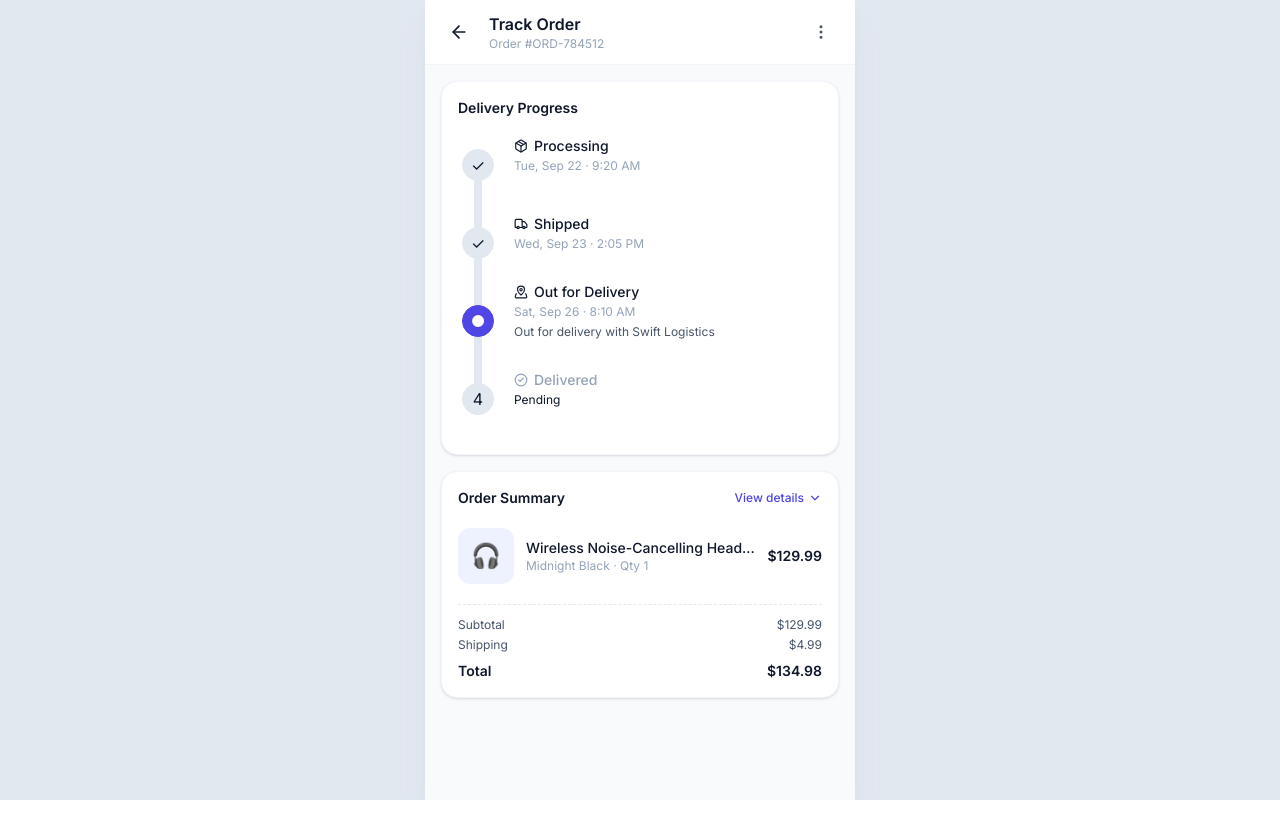
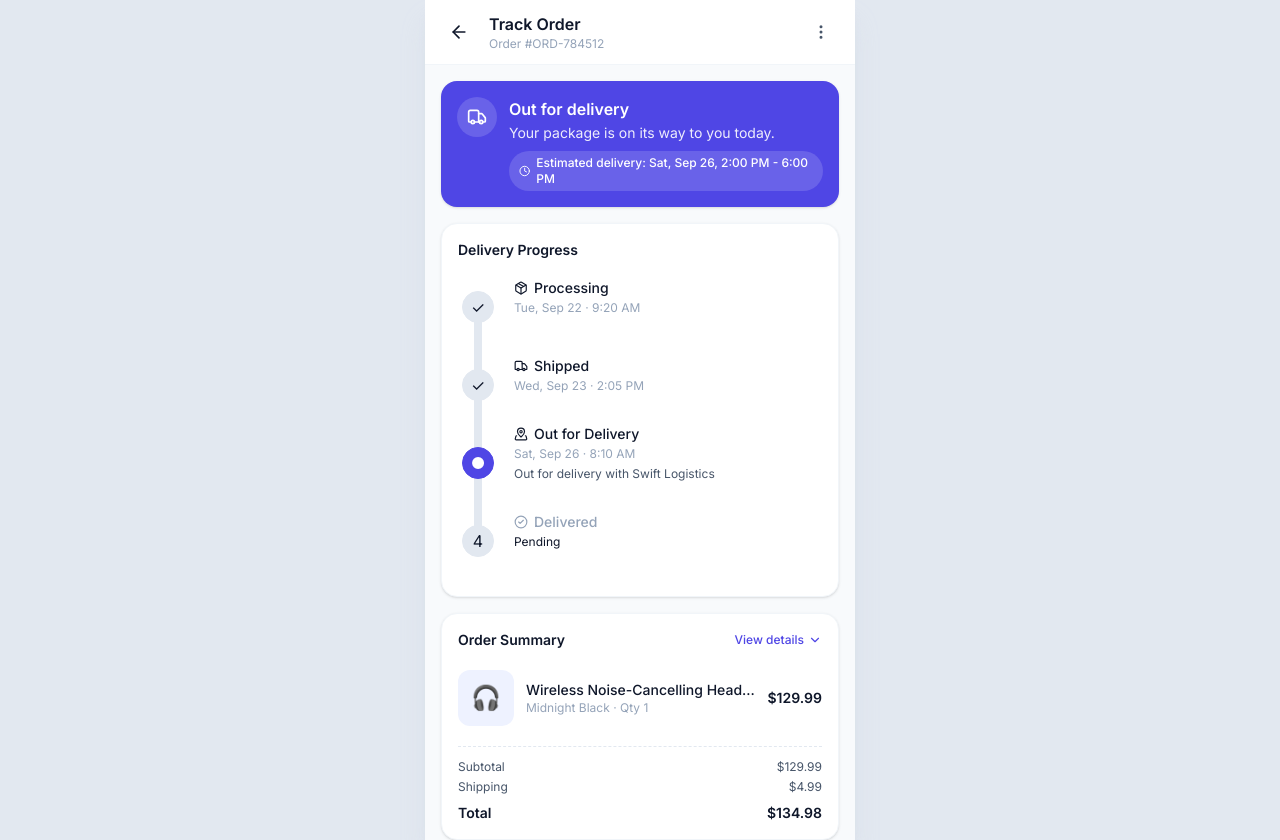
Before and after one commit to fozayelibnayaz/order-tracking-screen, a React (Vite) app: page / in a window 1280 px wide. Before the commit the page ends 800 px from the top, so only its background shows below. Built offline with nearby package versions, Linux system fonts and the light colour scheme.

Commit message:
add status banner with logic for delayed, delivered, and pending states

```diff
--- a/src/App.jsx
+++ b/src/App.jsx
@@ -1,19 +1,27 @@
 import AppShell from "./components/layout/AppShell"
 import Header from "./components/layout/Header"
+import StatusBanner from "./components/StatusBanner"
+import DeliveryTimeline from "./components/DeliveryTimeline"
 import OrderSummary from "./components/OrderSummary"
-import DeliveryTimeline from "./components/DeliveryTimeline"
 import { mockOrders, STEPS } from "./data/mockOrders"
+import { getOrderStatusMeta } from "./utils/status"
 
 function App() {
-  const order = mockOrders.onTime // try swapping to mockOrders.delayed or mockOrders.trackingPending below
+  const order = mockOrders.onTime // try: delayed / deliveredNotReceived / trackingPending
+  const statusMeta = getOrderStatusMeta(order)
 
   const handleBack = () => {
     console.log("Back button tapped")
   }
 
+  const handleStatusAction = () => {
+    console.log("Status action tapped:", statusMeta.actionLabel)
+  }
+
   return (
     <AppShell>
       <Header orderId={order.id} onBack={handleBack} />
+      <StatusBanner meta={statusMeta} onAction={handleStatusAction} />
       <DeliveryTimeline
         steps={STEPS}
         currentStep={order.currentStep}
--- /dev/null
+++ b/src/components/StatusBanner.jsx
@@ -0,0 +1,51 @@
+import { AlertTriangle, CheckCircle2, Clock, PackageSearch, Truck } from "lucide-react"
+
+// Each "tone" maps to DaisyUI theme colors we set up in Part 6
+// (bg-primary, bg-warning, bg-error, bg-success, bg-info all come from our
+// custom DaisyUI theme, so they already match our brand palette).
+const TONE_STYLES = {
+  primary: { bg: "bg-brand-600", text: "text-white", chip: "bg-white/15", icon: Truck },
+  warning: { bg: "bg-warning", text: "text-warning-content", chip: "bg-black/10", icon: AlertTriangle },
+  error: { bg: "bg-error", text: "text-error-content", chip: "bg-black/10", icon: AlertTriangle },
+  success: { bg: "bg-success", text: "text-success-content", chip: "bg-black/10", icon: CheckCircle2 },
+  info: { bg: "bg-info", text: "text-info-content", chip: "bg-black/10", icon: PackageSearch },
+}
+
+function StatusBanner({ meta, onAction }) {
+  const style = TONE_STYLES[meta.tone] ?? TONE_STYLES.primary
+  const Icon = style.icon
+
+  return (
+    <section className="px-4 pt-4">
+      <div className={`rounded-2xl p-4 shadow-sm ${style.bg} ${style.text}`}>
+        <div className="flex items-start gap-3">
+          <div className={`w-10 h-10 rounded-full flex items-center justify-center shrink-0 ${style.chip}`}>
+            <Icon size={20} />
+          </div>
+          <div className="flex-1 min-w-0">
+            <h2 className="text-base font-semibold">{meta.title}</h2>
+            <p className="text-sm opacity-90 mt-0.5">{meta.message}</p>
+
+            {meta.etaLabel && (
+              <div className={`inline-flex items-center gap-1.5 text-xs font-medium mt-2 px-2.5 py-1 rounded-full ${style.chip}`}>
+                <Clock size={12} />
+                {meta.etaLabel}
+              </div>
+            )}
+          </div>
+        </div>
+
+        {meta.actionLabel && (
+          <button
+            onClick={onAction}
+            className="mt-3 w-full bg-white/95 hover:bg-white text-ink-900 text-sm font-semibold rounded-xl py-2.5 transition active:scale-[0.98]"
+          >
+            {meta.actionLabel}
+          </button>
+        )}
+      </div>
+    </section>
+  )
+}
+
+export default StatusBanner
--- /dev/null
+++ b/src/utils/status.js
@@ -0,0 +1,81 @@
+import { formatDate, formatDateTime } from "./format"
+
+// This function looks at an order's flags and decides:
+// - what tone/color it should be
+// - what headline and message to show
+// - what the ETA chip should say
+// - what the action button (if any) should say
+// Keeping this separate from the component means StatusBanner.jsx only
+// worries about HOW things look, and this file only worries about WHAT to say.
+export function getOrderStatusMeta(order) {
+  const {
+    isDelayed,
+    deliveredButNotReceived,
+    trackingAvailable,
+    currentStep,
+    estimatedDelivery,
+    newEstimatedDelivery,
+    deliveredAt,
+    deliveryProofNote,
+    delayReason,
+  } = order
+
+  if (deliveredButNotReceived) {
+    return {
+      tone: "error",
+      title: "Delivery issue reported",
+      message: `Marked as delivered on ${formatDateTime(deliveredAt)}, but you told us it never arrived. Our support team is investigating and will update you within 24 hours.`,
+      etaLabel: "Investigation in progress",
+      actionLabel: "Chat with Support Now",
+    }
+  }
+
+  if (isDelayed) {
+    return {
+      tone: "warning",
+      title: "Delivery delayed",
+      message: delayReason
+        ? `Your order is taking longer than expected: ${delayReason}.`
+        : "Your order is taking longer than expected.",
+      etaLabel: `New estimate: ${formatDate(newEstimatedDelivery.date)}, ${newEstimatedDelivery.window}`,
+      actionLabel: "Contact Support",
+    }
+  }
+
+  if (currentStep === 3) {
+    return {
+      tone: "success",
+      title: "Delivered",
+      message: deliveryProofNote || "Your order has arrived.",
+      etaLabel: `Delivered ${formatDateTime(deliveredAt)}`,
+      actionLabel: "Didn't receive this order?",
+    }
+  }
+
+  if (!trackingAvailable) {
+    return {
+      tone: "info",
+      title: "Preparing your order",
+      message: "We're getting your order ready. Tracking details will appear here as soon as it ships.",
+      etaLabel: estimatedDelivery ? `Estimated delivery: ${formatDate(estimatedDelivery.date)}` : null,
+      actionLabel: null,
+    }
+  }
+
+  const inTransitCopy = {
+    0: { title: "Order confirmed", message: "We've received your order and we're getting it ready." },
+    1: { title: "On the way", message: "Your package has left our warehouse." },
+    2: { title: "Out for delivery", message: "Your package is on its way to you today." },
+  }
+  const copy = inTransitCopy[currentStep] ?? inTransitCopy[0]
+
+  return {
+    tone: "primary",
+    title: copy.title,
+    message: copy.message,
+    etaLabel: estimatedDelivery
+      ? `Estimated delivery: ${formatDate(estimatedDelivery.date)}, ${estimatedDelivery.window}`
+      : null,
+    actionLabel: null,
+  }
+}
```
